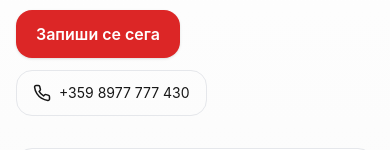
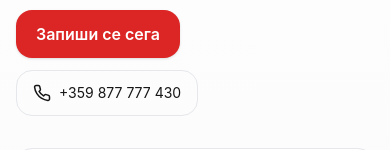
Before and after one commit to adangelov/codex, a React (Vite) app: page / in a window 390 px wide. Shown: the part 310-460 px from the top of the page. Built offline with nearby package versions, Linux system fonts and the light colour scheme.

Commit message:
Update call button phone number

```diff
--- a/src/components/SiteHeader.tsx
+++ b/src/components/SiteHeader.tsx
@@ -6,7 +6,7 @@ import { type Lang } from '../i18n';
 import { NAV_ITEMS, type NavItem, type NavSection } from '../navigation';
 
 const LANG_OPTIONS = ['bg', 'en', 'ru'] as const;
-const PHONE_NUMBER = '+3598977777430';
+const PHONE_NUMBER = '+3598777777430';
 const MOBILE_MENU_ID = 'site-mobile-menu';
 
 interface SiteHeaderProps {
--- a/src/pages/CourseDetailsPage.tsx
+++ b/src/pages/CourseDetailsPage.tsx
@@ -179,7 +179,7 @@ export default function CourseDetailsPage() {
                   {t.enroll}
                 </button>
                 <a
-                  href="tel:+3598977777430"
+                  href="tel:+3598777777430"
                   className="w-full inline-flex items-center justify-between gap-4 rounded-xl border px-4 py-2 text-sm font-medium text-neutral-900 transition hover:bg-neutral-100"
                 >
                   <span className="inline-flex items-center gap-2">
@@ -187,7 +187,7 @@ export default function CourseDetailsPage() {
                     <span>{t.call}</span>
                   </span>
                   <span className="flex flex-col text-right text-xs leading-tight text-neutral-500">
-                    <span>+359 8977</span>
+                    <span>+359 877</span>
                     <span>777 430</span>
                   </span>
                 </a>
--- a/src/pages/HomePage.tsx
+++ b/src/pages/HomePage.tsx
@@ -668,10 +668,10 @@ export default function HomePage() {
                   {t.ctaEnrollNow}
                 </button>
                 <a
-                  href="tel:+3598977777430"
+                  href="tel:+3598777777430"
                   className="inline-flex items-center gap-2 rounded-2xl border px-4 py-3 text-sm hover:bg-neutral-100"
                 >
-                  <Phone size={18} /> +359 8977 777 430
+                  <Phone size={18} /> +359 877 777 430
                 </a>
               </div>
 
@@ -1004,7 +1004,7 @@ export default function HomePage() {
             <div className="mt-6 grid gap-6 md:grid-cols-2">
               <div className="space-y-3 text-sm text-neutral-700">
                 <div className="flex items-center gap-2">
-                  <Phone size={18} /> +359 8977 777 430
+                  <Phone size={18} /> +359 877 777 430
                 </div>
                 <div className="flex items-center gap-2">
                   <Mail size={18} />
--- a/src/pages/PrivacyPolicyPage.tsx
+++ b/src/pages/PrivacyPolicyPage.tsx
@@ -19,7 +19,7 @@ const POLICY_SECTIONS = [
     content: [
       'Администратор на данните: Димитър Димитров',
       'Имейл за GDPR запитвания: office@karailesno.bg',
-      'Телефон: +359 8977 777 430'
+      'Телефон: +359 877 777 430'
     ]
   },
   {
@@ -97,7 +97,7 @@ const POLICY_SECTIONS = [
     title: '12. Контакт за GDPR въпроси',
     content: [
       'Имейл: office@karailesno.bg',
-      'Телефон: +359 8977 777 430'
+      'Телефон: +359 877 777 430'
     ]
   }
 ] as const;
--- a/src/pages/TermsPage.tsx
+++ b/src/pages/TermsPage.tsx
@@ -19,7 +19,7 @@ const TERMS_SECTIONS = [
     content: [
       'Собственик на услугата е:',
       'Димитър Димитров',
-      'Телефон: +359 8977 777 430',
+      'Телефон: +359 877 777 430',
       'Имейл: office@karailesno.bg',
       'Адрес: (не е предоставен)'
     ]
@@ -87,7 +87,7 @@ const TERMS_SECTIONS = [
     content: [
       'За въпроси относно Общите условия:',
       'Имейл: office@karailesno.bg',
-      'Телефон: +359 8977 777 430'
+      'Телефон: +359 877 777 430'
     ]
   }
 ] as const;
--- a/src/siteVersion.ts
+++ b/src/siteVersion.ts
@@ -1 +1 @@
-export const SITE_VERSION = 'v1.0.66';
+export const SITE_VERSION = 'v1.0.68';
```
